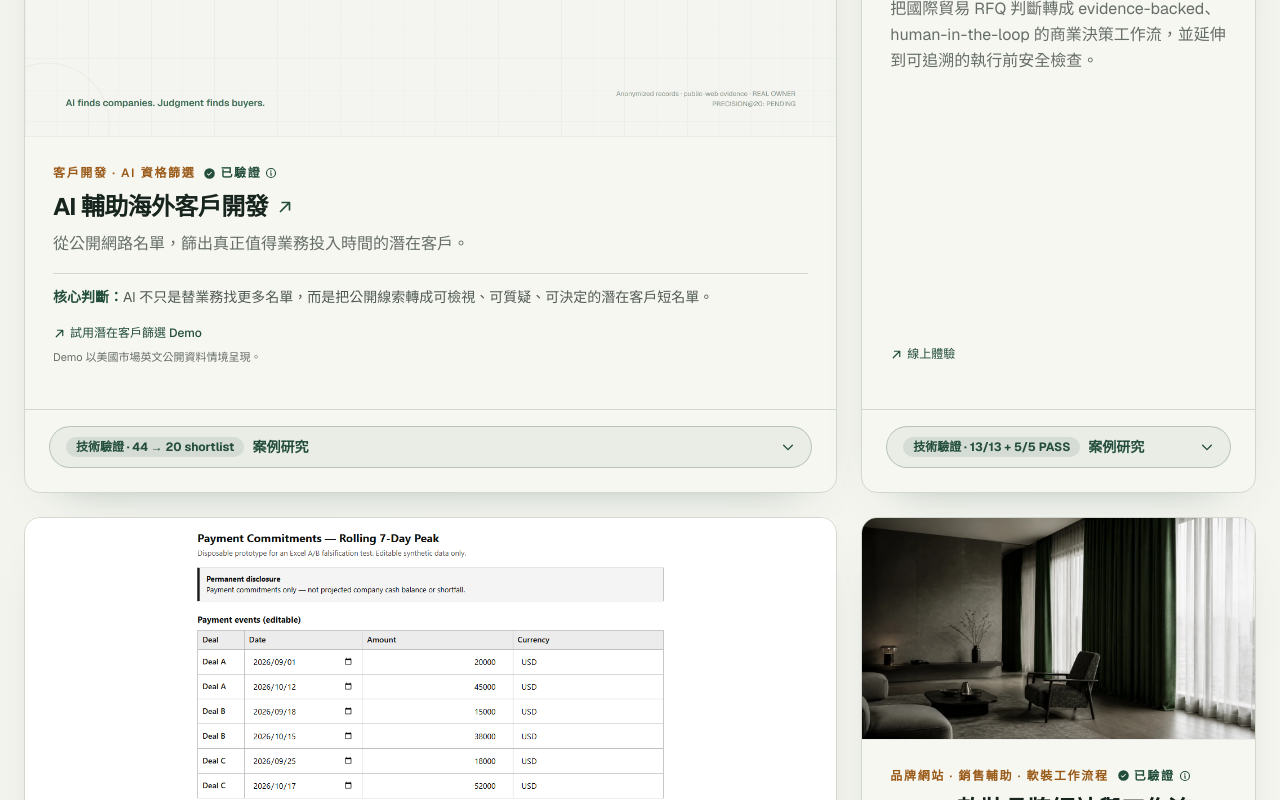
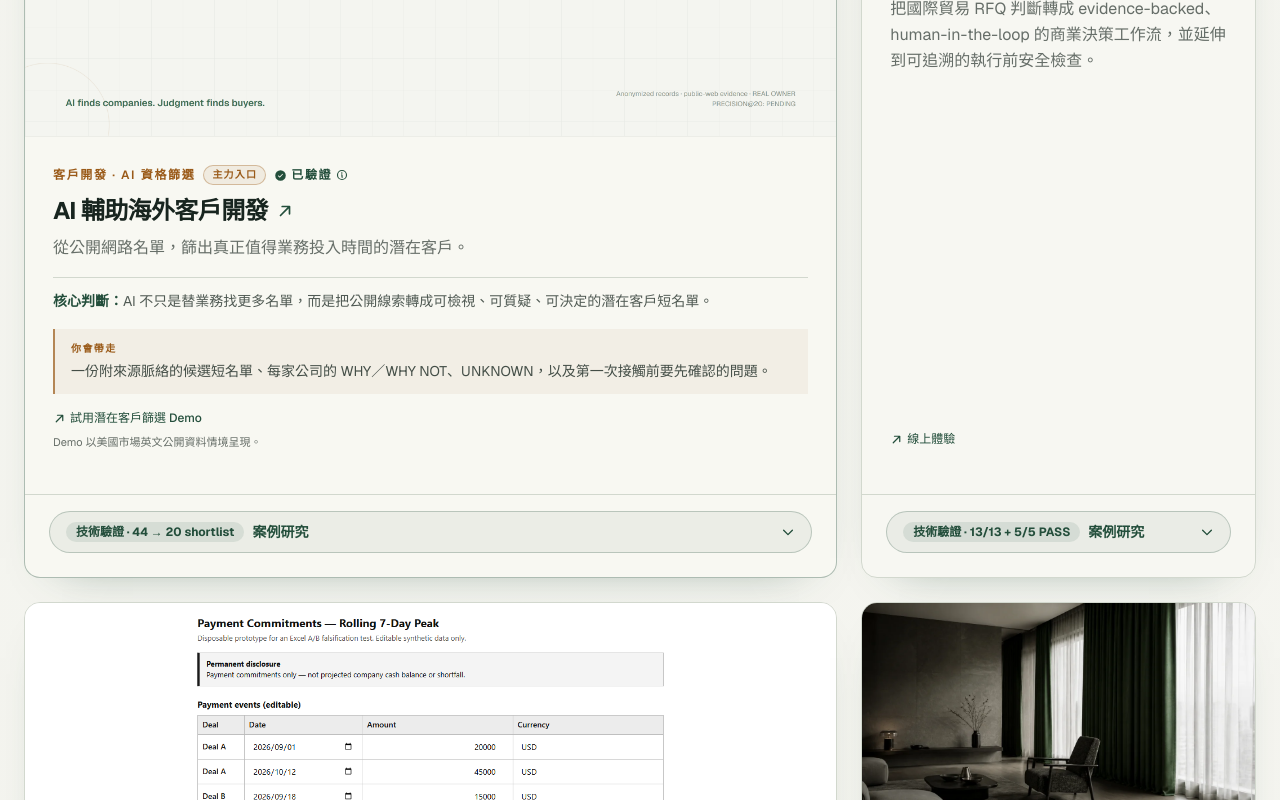
Before and after one commit to apchen1978/pauls-tradecraft, a React (Vite) app: page / in a window 1280 px wide. Shown: the part 5600-6400 px from the top of the page. Built offline with nearby package versions, Linux system fonts and the light colour scheme.

Commit message:
feat(works): elevate lead discovery as primary entry

```diff
--- a/src/components/Works.jsx
+++ b/src/components/Works.jsx
@@ -313,6 +313,7 @@ export default function Works() {
     const copy = lang === "zh" ? w.zh : w.en;
     const linkLabel = typeof w.linkLabel === "string" ? w.linkLabel : w.linkLabel?.[lang];
     const Icon = w.icon ? iconMap[w.icon] : null;
+    const isPrimary = w.primary === true;
     const spanClass = ["payment-concentration", "overseas-lead-discovery", "tracker", "game", "wastetime", "mg-desktop-pet"].includes(w.id)
       ? "md:col-span-2"
       : "col-span-1";
@@ -342,7 +343,7 @@ export default function Works() {
         whileInView={{ opacity: 1, y: 0 }}
         viewport={{ once: true, margin: "-24px" }}
         transition={{ duration: 0.35, ease: "easeOut", delay: (i % 3) * 0.04 }}
-         className={`group flex scroll-mt-28 flex-col overflow-hidden rounded-card border border-line surface-paper transition-[border-color,transform,box-shadow] duration-300 hover:-translate-y-0.5 hover:border-forest/35 hover:shadow-[0_24px_48px_-32px_rgba(20,51,41,0.62)] ${spanClass} ${w.link ? "" : "cursor-pointer"}`}
+         className={`group flex scroll-mt-28 flex-col overflow-hidden rounded-card border surface-paper transition-[border-color,transform,box-shadow] duration-300 hover:-translate-y-0.5 hover:border-forest/35 hover:shadow-[0_24px_48px_-32px_rgba(20,51,41,0.62)] ${isPrimary ? "border-forest/35 bg-forest/[0.025]" : "border-line"} ${spanClass} ${w.link ? "" : "cursor-pointer"}`}
       >
         <Wrapper {...wrapperProps} className="flex flex-1 flex-col">
           {w.cover ? (
@@ -360,8 +361,9 @@ export default function Works() {
             </div>
           )}
           <div className="flex flex-1 flex-col border-t border-ink/5 p-7 md:p-8 lg:p-7">
-            <div className="flex items-center gap-2 text-xs font-semibold uppercase tracking-[0.14em] text-amber">
+            <div className="flex flex-wrap items-center gap-2 text-xs font-semibold uppercase tracking-[0.14em] text-amber">
               <span>{copy.tag}</span>
+              {isPrimary && <span className="rounded-pill border border-amber/35 bg-amber/[0.08] px-2 py-0.5 text-[10px] tracking-[0.12em] text-amber">{t.works.primaryEntry}</span>}
               {w.verified && (
                 <span
                   className="inline-flex items-center gap-1 text-forest"
@@ -390,6 +392,12 @@ export default function Works() {
                 <span className="font-semibold text-forest">{t.works.caseStudy.takeaway}：</span>
                 {copy.caseSummary}
               </p>
+            )}
+            {w.deliverable && (
+              <div className="mt-4 border-l-2 border-amber/70 bg-amber/[0.06] px-4 py-3">
+                <p className="text-[10px] font-bold uppercase tracking-[0.14em] text-amber">{t.works.deliverableLabel}</p>
+                <p className="mt-1 text-sm leading-relaxed text-ink/80">{w.deliverable[lang]}</p>
+              </div>
             )}
             <p className="mt-auto pt-4 text-xs font-medium text-ink/65">
               {w.link ? (
--- a/src/data/works.js
+++ b/src/data/works.js
@@ -587,6 +587,11 @@ export const works = [
     verified: true,
     link: "https://apchen1978.github.io/overseas-lead-discovery-demo/",
     linkLabel: { zh: "試用潛在客戶篩選 Demo", en: "Try Qualification Demo" },
+    primary: true,
+    deliverable: {
+      zh: "一份附來源脈絡的候選短名單、每家公司的 WHY／WHY NOT、UNKNOWN，以及第一次接觸前要先確認的問題。",
+      en: "An evidence-qualified shortlist with source context, WHY / WHY NOT, explicit UNKNOWNs, and the questions to answer before first contact.",
+    },
     demoNote: { zh: "Demo 以美國市場英文公開資料情境呈現。", en: "Demo uses an English-language U.S. market scenario." },
     zh: {
       title: "AI 輔助海外客戶開發",
--- a/src/i18n.jsx
+++ b/src/i18n.jsx
@@ -57,6 +57,8 @@ const dict = {
         },
       },
       labsNote: "快速把想法變成可運行的軟體並測試。",
+      primaryEntry: "主力入口",
+      deliverableLabel: "你會帶走",
       linkPending: "已驗證產物 · 無公開 demo",
       statusVerified: "已驗證",
       verifiedExplain: "「已驗證」＝通過預先定義的功能、回歸、建置與使用性檢查，附可重跑證據鏈 — AI 協作時代的驗證式交付：人決策、AI 產出、證據可複驗。不代表商業採用或市場驗證。",
@@ -375,6 +377,8 @@ const dict = {
         },
       },
       labsNote: "Rapidly turning ideas into working software and testing them.",
+      primaryEntry: "Primary entry",
+      deliverableLabel: "You leave with",
       linkPending: "Verified artifact · no public demo",
       statusVerified: "Verified",
       verifiedExplain: "\u201CVerified\u201D = passed defined functional, regression, build, and usability checks, with a rerunnable evidence chain \u2014 a verification-first delivery model for the AI-collaboration era: humans decide, AI builds, evidence re-verifiable. It does not imply commercial adoption or market validation.",
```
